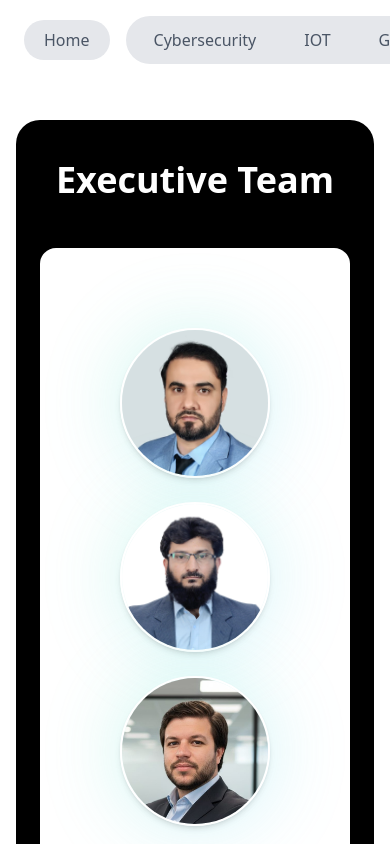
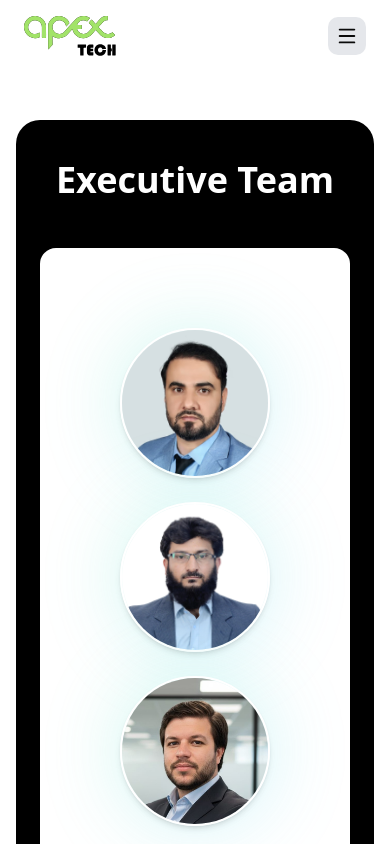
Before and after one commit to Apex-Tech-Hub/apextechhub-website, a Next.js app: page /teams in a window 390 px wide. Shown: the top 844 px of the page. Built offline with nearby package versions, Linux system fonts and the light colour scheme.

Commit message:
Update Header.tsx component v0.2 - Improved responsives (including drawer)

```diff
--- a/components/Header.tsx
+++ b/components/Header.tsx
@@ -1,9 +1,10 @@
 "use client";
 
 import { useRouter } from "next/navigation";
-import { motion } from "framer-motion";
+import { motion, AnimatePresence } from "framer-motion";
 import clsx from "clsx";
 import { useEffect, useRef, useState } from "react";
+import { Menu, X } from "lucide-react";
 
 const tabs = [
   { name: "Home", path: "/" },
@@ -11,134 +12,133 @@ const tabs = [
   { name: "IOT", path: "/iot" },
   { name: "GIS", path: "/gis" },
   { name: "Teams", path: "/teams" },
-
 ];
 
 export default function Header({ active = "Home" }: { active?: string }) {
   const router = useRouter();
   const [scrolled, setScrolled] = useState(false);
   const [visible, setVisible] = useState(true);
+  const [open, setOpen] = useState(false);
 
-  const lastScrollY = useRef<number>(typeof window !== "undefined" ? window.scrollY : 0);
-  const tickRef = useRef<number>(0);
+  const lastScrollY = useRef(0);
+  const tickRef = useRef(0);
 
   useEffect(() => {
-    // small thresholds to avoid flicker on micro scrolls
-    const UP_THRESHOLD = -15; // px
-    const DOWN_THRESHOLD = 15; // px
-    const ALWAYS_SHOW_AT = 50; // px from top -> always show
-
     const onScroll = () => {
       const current = window.scrollY;
-      const delta = current - lastScrollY.current;
-
-      // background toggle
       setScrolled(current > 10);
 
-      // always show when near top
-      if (current <= ALWAYS_SHOW_AT) {
-        setVisible(true);
-      } else if (delta > DOWN_THRESHOLD) {
-        // scrolling down enough → hide
-        setVisible(false);
-      } else if (delta < UP_THRESHOLD) {
-        // scrolling up enough → show
-        setVisible(true);
-      }
-      // update last only after we've used delta
+      if (current < 50) setVisible(true);
+      else if (current > lastScrollY.current) setVisible(false);
+      else setVisible(true);
+
       lastScrollY.current = current;
     };
 
-    // throttle using requestAnimationFrame to reduce jitter
     const wrapped = () => {
       if (tickRef.current) return;
-      tickRef.current = window.requestAnimationFrame(() => {
+      tickRef.current = requestAnimationFrame(() => {
         onScroll();
-        window.cancelAnimationFrame(tickRef.current);
+        cancelAnimationFrame(tickRef.current);
         tickRef.current = 0;
       });
     };
 
     window.addEventListener("scroll", wrapped, { passive: true });
-    return () => {
-      window.removeEventListener("scroll", wrapped);
-      if (tickRef.current) window.cancelAnimationFrame(tickRef.current);
-    };
+    return () => window.removeEventListener("scroll", wrapped);
   }, []);
 
+  const handleNav = (path: string) => {
+    router.push(path);
+    setOpen(false);
+  };
+
   return (
-    // keep header always mounted — animate translateY instead of mount/unmount
     <motion.header
       initial={false}
       animate={{ y: visible ? 0 : -96 }}
-      transition={{ duration: 0.22, ease: "easeOut" }}
+      transition={{ duration: 0.25 }}
       className={clsx(
-        "fixed top-0 left-0 w-full z-50 flex items-center justify-between px-6 py-4 backdrop-blur-md",
+        "fixed top-0 left-0 w-full z-50 backdrop-blur-md",
         scrolled ? "bg-black/10 shadow-sm" : "bg-white"
       )}
-      style={{ willChange: "transform" }}
     >
+      <div className="flex items-center justify-between px-6 py-4">
         {/* Logo */}
-      <div className="flex items-center gap-2 cursor-pointer" onClick={() => router.push("/")}>
-        <img src="/logo-apex.svg" alt="ApexTech Logo" className="h-10" />
+        <div onClick={() => handleNav("/")} className="cursor-pointer">
+          <img src="/logo-apex.svg" className="h-10" />
         </div>
 
-      {/* Tabs */}
-      <nav className="flex items-center gap-4">
-        {/* Home button separate */}
-        <button
-          onClick={() => router.push("/")}
-          className={clsx(
-            "relative px-5 py-2 rounded-full font-medium bg-gray-200 transition-all",
-            active.toLowerCase() === "home" ? "text-black" : "text-gray-600 hover:text-black"
-          )}
-        >
-          {active.toLowerCase() === "home" &&
-            (scrolled ? (
-              <div className="absolute inset-0 bg-lime-400 rounded-full" />
-            ) : (
-              <motion.div
-                layoutId="activePill"
-                initial={false}
-                className="absolute inset-0 bg-lime-400 rounded-full"
-                transition={{ type: "spring", stiffness: 300, damping: 25 }}
-              />
-            ))}
-          <span className="relative z-10">Home</span>
-        </button>
-
-        {/* Grouped tabs */}
-        <div className="flex gap-2 bg-gray-200 px-2 py-1 rounded-full relative">
-          {tabs
-            .filter((t) => t.name !== "Home")
-            .map((tab) => {
+        {/* Desktop Nav */}
+        <nav className="hidden md:flex items-center gap-4">
+          <div className="flex gap-2 bg-gray-200 px-2 py-1 rounded-full">
+            {tabs.map((tab) => {
               const isActive = active.toLowerCase() === tab.name.toLowerCase();
               return (
                 <button
                   key={tab.name}
-                  onClick={() => router.push(tab.path)}
+                  onClick={() => handleNav(tab.path)}
                   className={clsx(
-                    "relative px-5 py-2 rounded-full font-medium transition-all",
+                    "relative px-5 py-2 rounded-full font-medium",
                     isActive ? "text-black" : "text-gray-600 hover:text-black"
                   )}
                 >
-                  {isActive &&
-                    (scrolled ? (
-                      <div className="absolute inset-0 bg-lime-400 rounded-full" />
-                    ) : (
+                  {isActive && (
                     <motion.div
                       layoutId="activePill"
-                        initial={false}
                       className="absolute inset-0 bg-lime-400 rounded-full"
                       transition={{ type: "spring", stiffness: 300, damping: 25 }}
                     />
-                    ))}
+                  )}
                   <span className="relative z-10">{tab.name}</span>
                 </button>
               );
             })}
           </div>
         </nav>
+
+        {/* Mobile Hamburger */}
+        <button
+          onClick={() => setOpen(!open)}
+          className="md:hidden p-2 rounded-lg bg-gray-200"
+        >
+          {open ? <X size={22} /> : <Menu size={22} />}
+        </button>
+      </div>
+
+      {/* Mobile Dropdown */}
+      <AnimatePresence>
+        {open && (
+          <motion.div
+            initial={{ height: 0, opacity: 0 }}
+            animate={{ height: "auto", opacity: 1 }}
+            exit={{ height: 0, opacity: 0 }}
+            transition={{ duration: 0.25 }}
+            className="md:hidden bg-white border-t"
+          >
+            <div className="flex flex-col px-6 py-4 gap-3">
+              {tabs.map((tab) => {
+                const isActive =
+                  active.toLowerCase() === tab.name.toLowerCase();
+                return (
+                  <button
+                    key={tab.name}
+                    onClick={() => handleNav(tab.path)}
+                    className={clsx(
+                      "text-left px-4 py-3 rounded-lg font-medium",
+                      isActive
+                        ? "bg-lime-400 text-black"
+                        : "text-gray-700 hover:bg-gray-100"
+                    )}
+                  >
+                    {tab.name}
+                  </button>
+                );
+              })}
+            </div>
+          </motion.div>
+        )}
+      </AnimatePresence>
     </motion.header>
   );
 }
```
Lines whose indentation alone changed are shown as unchanged.
